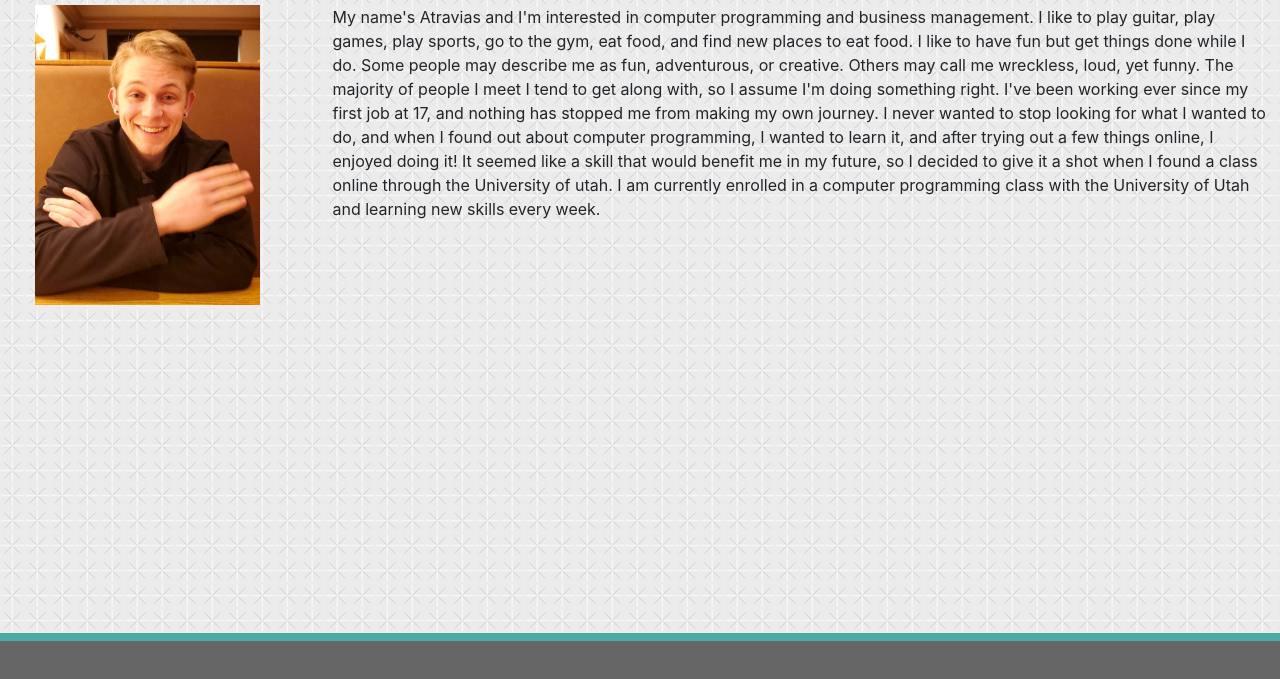
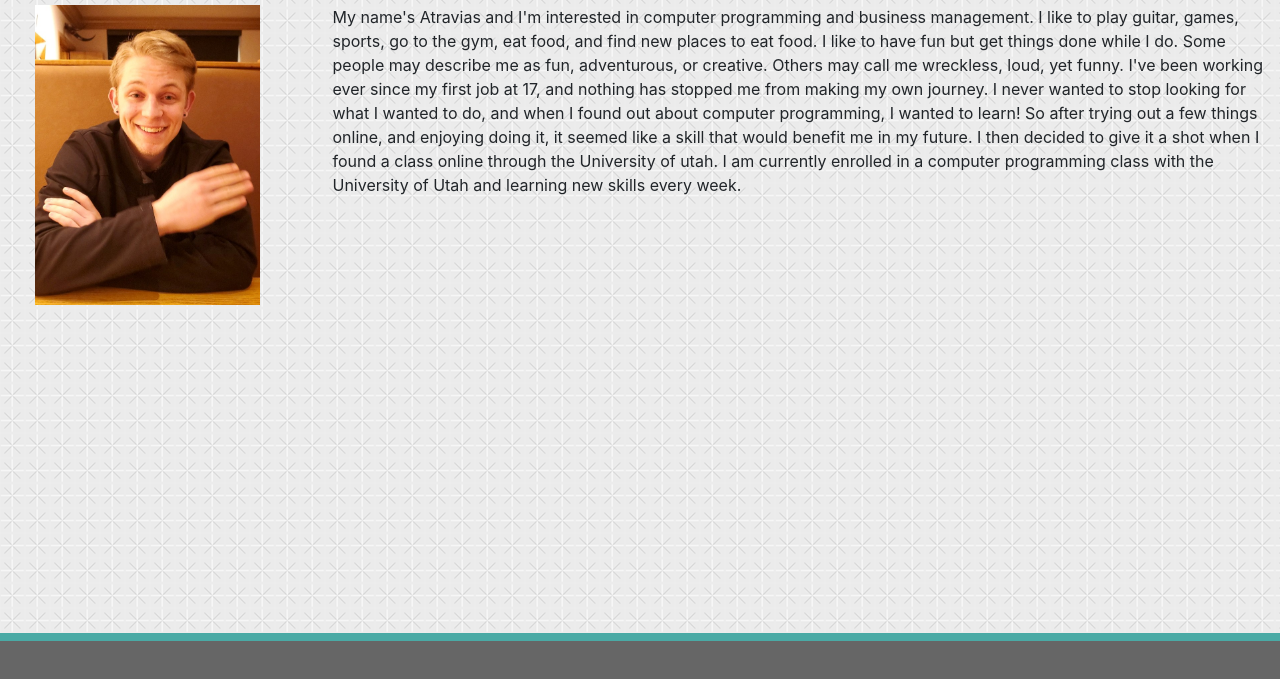
Before and after one commit to Atravias/UpdatedPortfolio, a plain HTML site: page index.html in a window 1280 px wide. Shown: the part 117-796 px from the top of the page. Drawn offline with nearby package versions, Linux system fonts and the light colour scheme.

```diff
--- a/index.html
+++ b/index.html
@@ -50,22 +50,21 @@
             <div od class="col-sm-9">My name's Atravias
                 and I'm interested in computer programming and business management. I like to
                 play guitar,
-                play
-                games, play sports, go to the gym, eat food, and find new places to eat food. I like to have fun but get
+
+                games, sports, go to the gym, eat food, and find new places to eat food. I like to have fun but get
                 things done
                 while I do. Some people may describe me as fun, adventurous, or creative. Others may call me wreckless,
                 loud, yet funny.
-                The majority of people I meet I tend to get along with, so I assume I'm doing something right.
                 I've been working ever since my first job at 17, and nothing has stopped me from making my own journey.
                 I
                 never wanted
                 to stop looking for what I wanted to do, and when I found out about computer programming, I wanted to
-                learn
-                it, and
-                after trying out a few things online, I enjoyed doing it! It seemed like a skill that would benefit me
+                learn! So
+                after trying out a few things online, and enjoying doing it, it seemed like a skill that would benefit
+                me
                 in my
-                future, so
-                I decided to give it a shot when I found a class online through the University of utah.
+                future.
+                I then decided to give it a shot when I found a class online through the University of utah.
                 I am currently enrolled in a computer programming class with the University of Utah and learning new
                 skills
                 every week.
```
Also changed, not shown: portfolio.html (+2 -3 lines), 1 other file.
